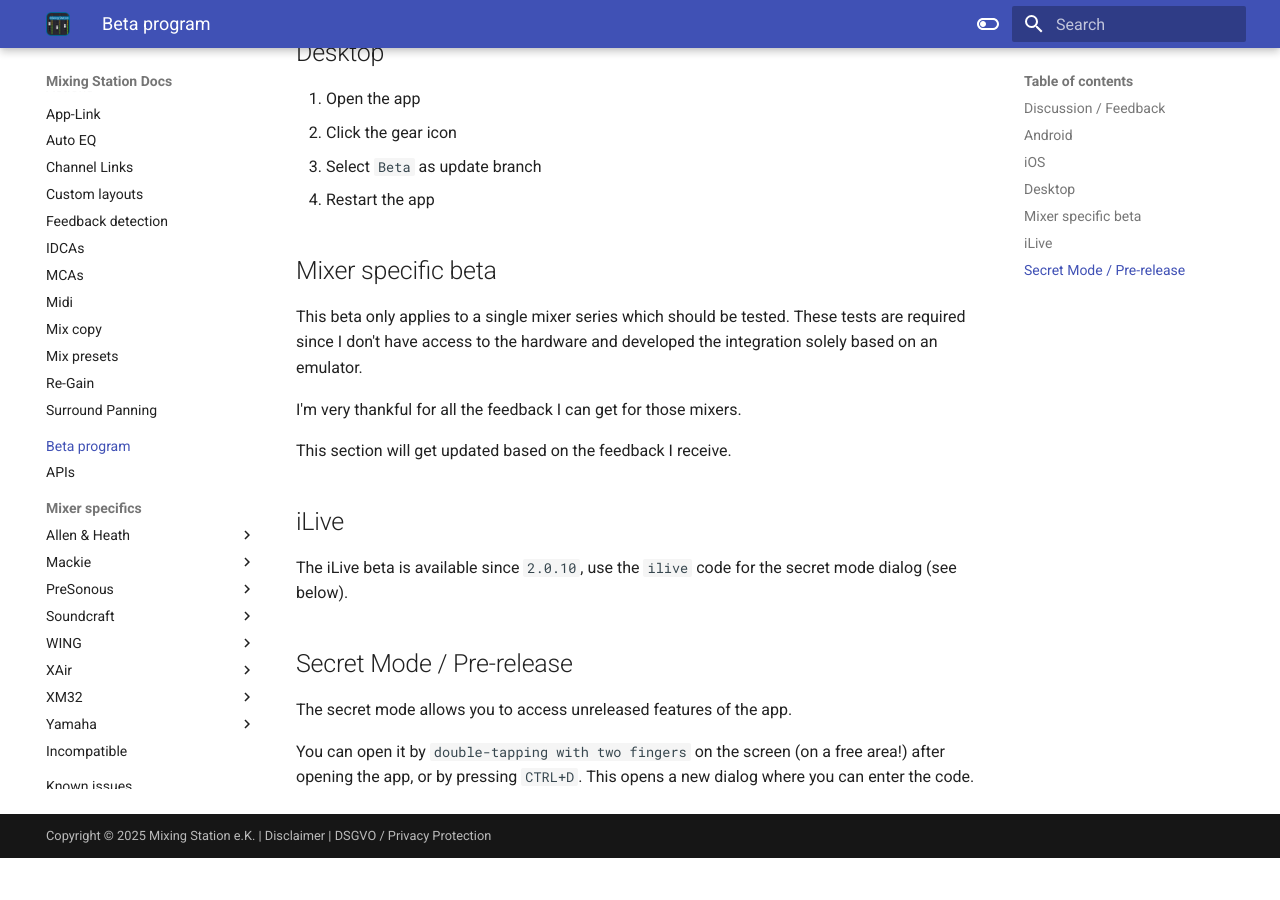
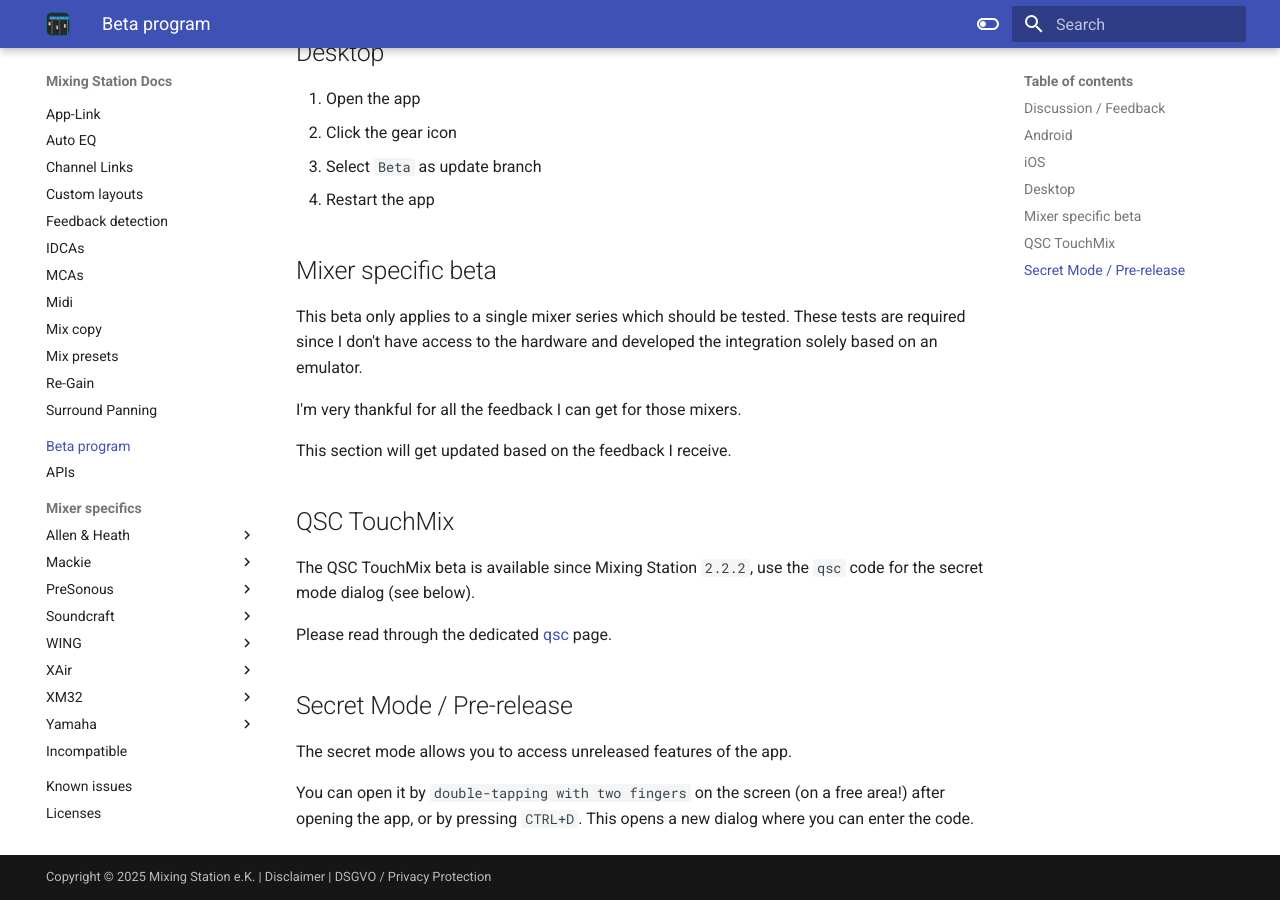
Before and after one commit to davidgiga1993/mixing-station-docs, an MkDocs documentation site: the page built from docs/beta.md, in a window 1280 px wide and 900 px high, scrolled down 1025 px. Built offline with MkDocs 1.6.1 and Material for MkDocs 9.7.7, drawn with Linux system fonts in a browser that asks for light colours; before the commit the page ends 1883 px from its top, so only the background shows below that.

Commit message:
feat: qsc beta

```diff
--- a/docs/beta.md
+++ b/docs/beta.md
@@ -51,9 +51,11 @@
 
 This section will get updated based on the feedback I receive.
 
-## iLive
+## QSC TouchMix
 
-The iLive beta is available since `2.0.10`, use the `ilive` code for the secret mode dialog (see below).
+The QSC TouchMix beta is available since Mixing Station `2.2.2`, use the `qsc` code for the secret mode dialog (see below).
+
+Please read through the dedicated [qsc](qsc/general.md) page.
 
 ## Secret Mode / Pre-release
 
```
Also changed, not shown: docs/qsc/general.md (added, +7 -0 lines).
